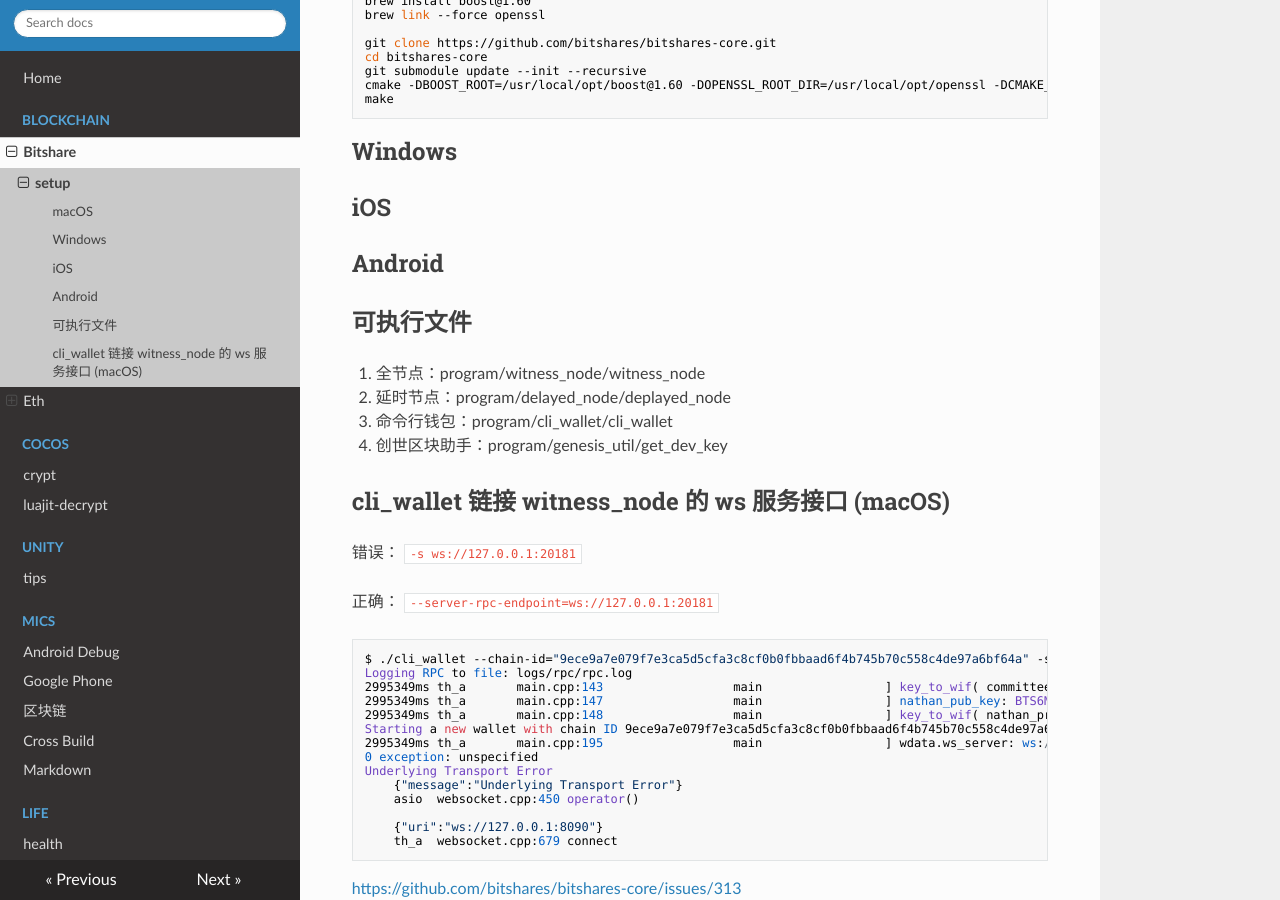
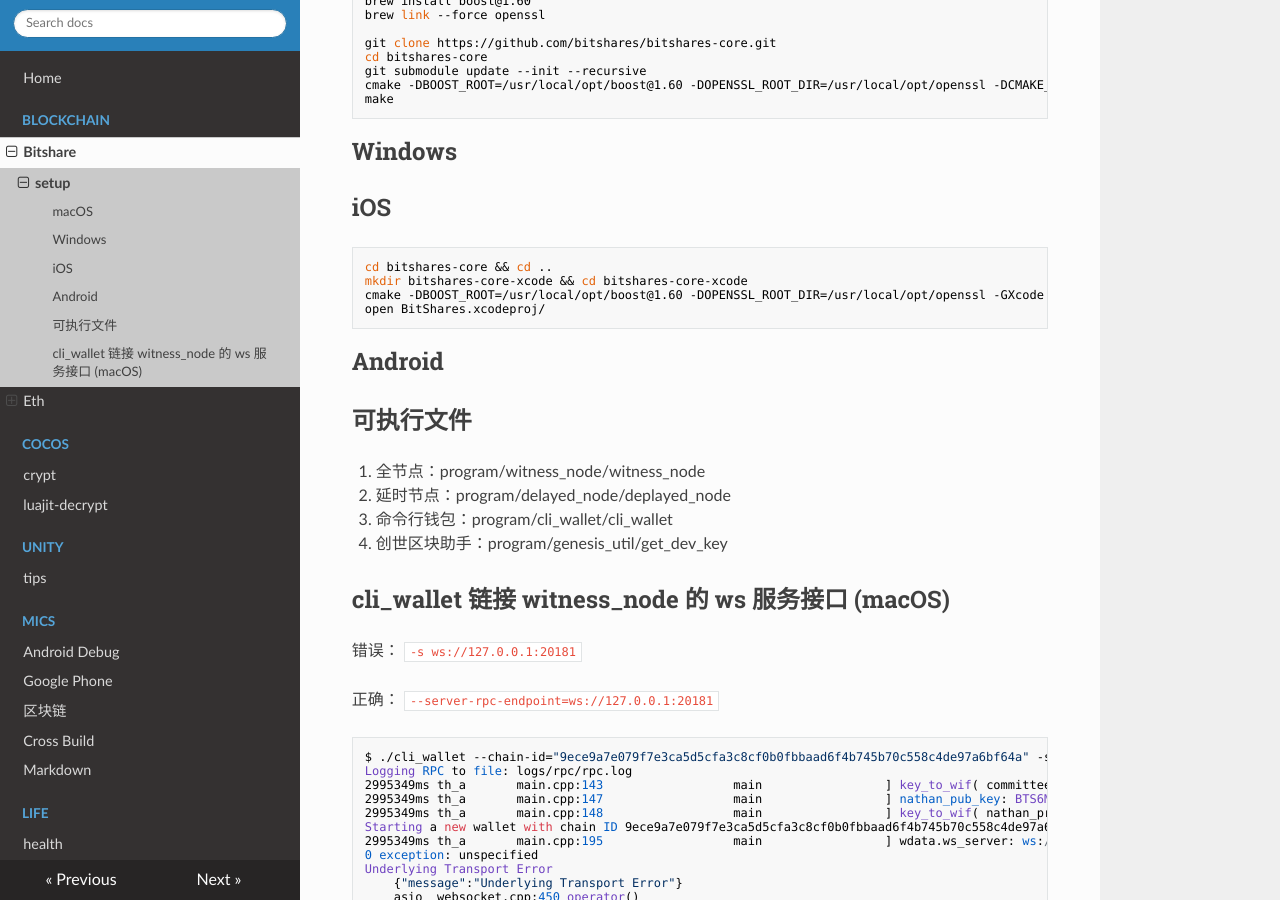
Before and after one commit to guo-m/blog, an MkDocs documentation site: the page built from docs/blockchain/bitshare/setup.md, in a window 1280 px wide and 900 px high, scrolled down 342 px. Built offline with MkDocs 1.6.1, drawn with Linux system fonts in a browser that asks for light colours; nearby versions of some CDN libraries.

Commit message:
Update setup.md

````diff
--- a/docs/blockchain/bitshare/setup.md
+++ b/docs/blockchain/bitshare/setup.md
@@ -22,6 +22,12 @@
 ## Windows
 
 ## iOS
+```
+cd bitshares-core && cd ..
+mkdir bitshares-core-xcode && cd bitshares-core-xcode
+cmake -DBOOST_ROOT=/usr/local/opt/boost@1.60 -DOPENSSL_ROOT_DIR=/usr/local/opt/openssl -GXcode ../bitshares-core
+open BitShares.xcodeproj/
+```
 
 ## Android
 
````
